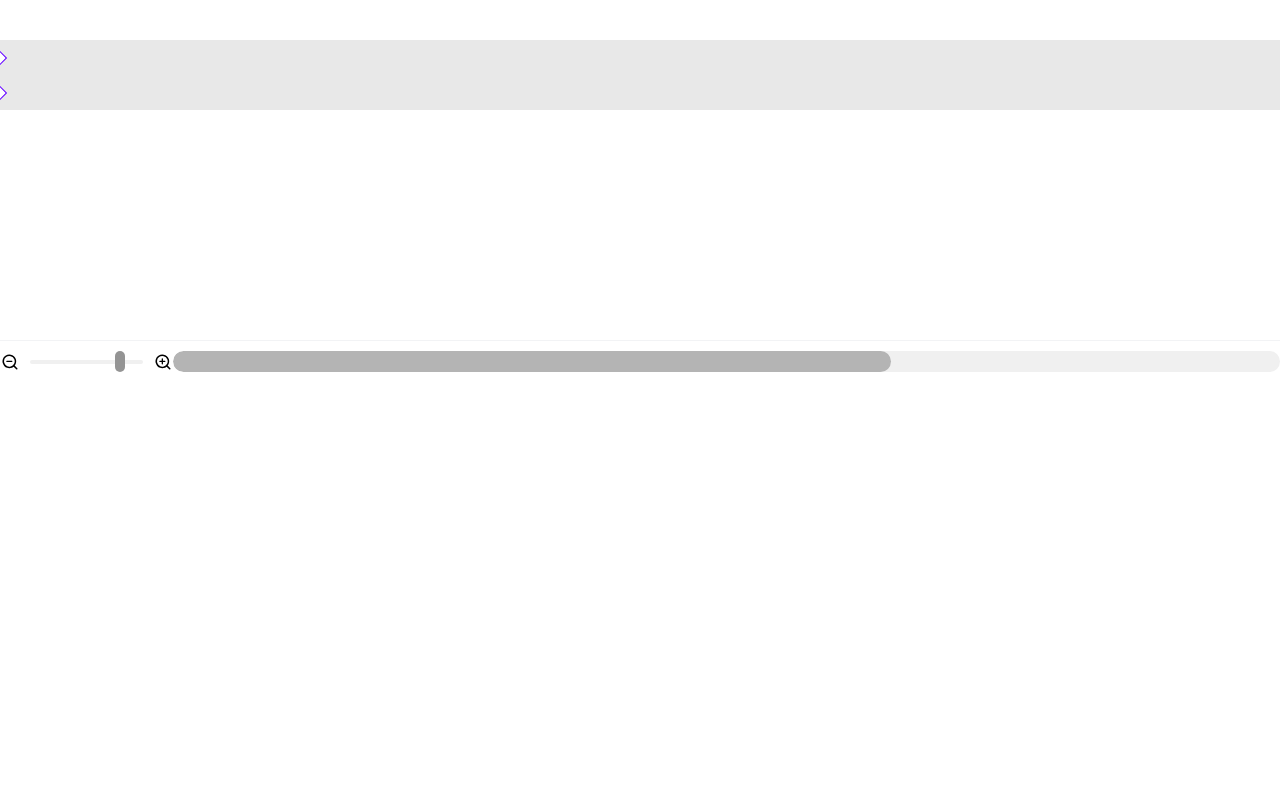
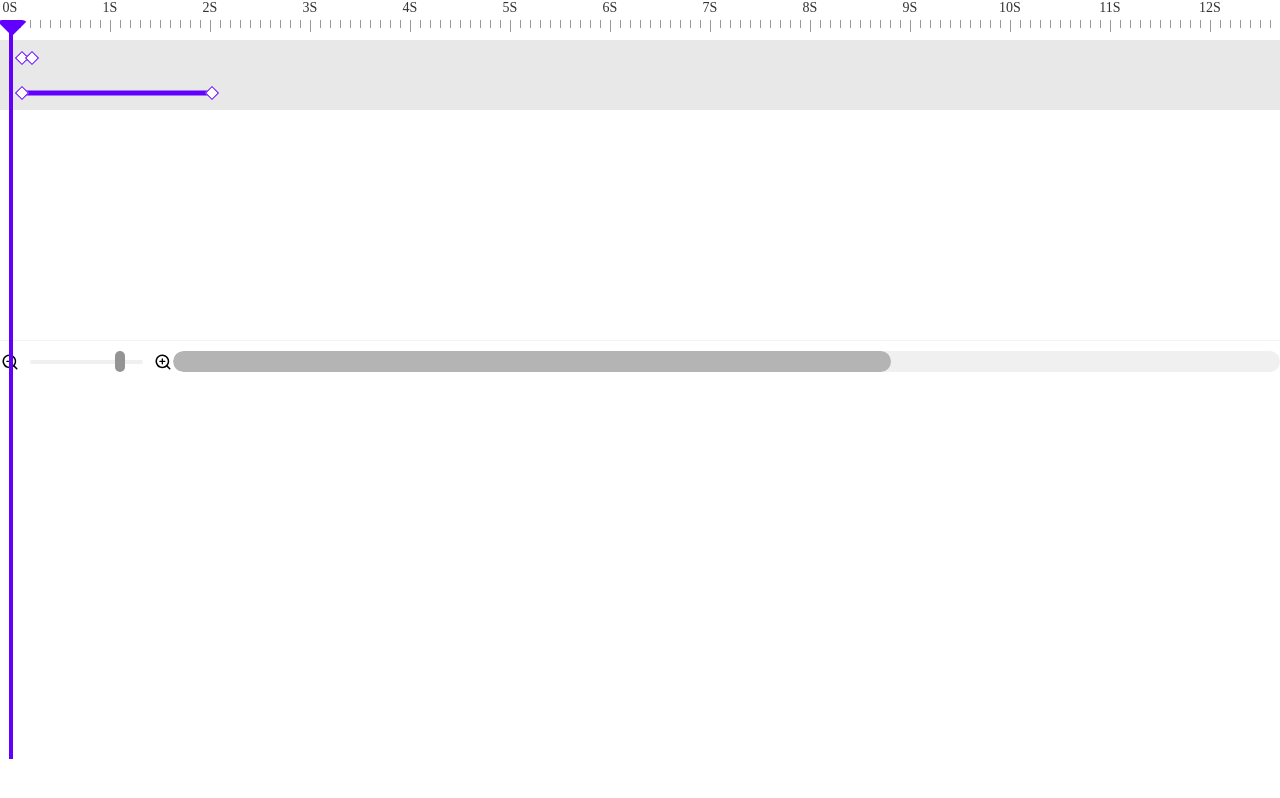
Before and after one commit to rexleimo/timeline-animation-edtior, a React (Vite) app in the folder packages/timeline-control/: page / in a window 1280 px wide. Built offline with nearby package versions, Linux system fonts and the light colour scheme.

Commit message:
添加滚动事件

```diff
--- a/packages/timeline-control/src/AnimationTimeline/AnimationFooter/Scrolling/Scrolling.tsx
+++ b/packages/timeline-control/src/AnimationTimeline/AnimationFooter/Scrolling/Scrolling.tsx
@@ -30,7 +30,7 @@ export function Scrolling() {
       setTimeout(() => {
         const control = cur.querySelector('.scrolling_control') as HTMLDivElement;
         scrolling_config.scrollWidth = control.offsetWidth;
-        setConfigValue(setConfig, scrolling_config);
+        // setConfigValue(setConfig, scrolling_config);
       }, 0);
     }
 
--- a/packages/timeline-control/src/AnimationTimeline/AnimationTimelineArea.tsx
+++ b/packages/timeline-control/src/AnimationTimeline/AnimationTimelineArea.tsx
@@ -1,24 +1,23 @@
 import './style.less';
-import React, { useEffect, useRef, useState, WheelEvent } from 'react';
+import React, { useEffect, useRef, useState, WheelEvent, UIEvent } from 'react';
 import { KeyframesArea } from './KeyframesArea';
 import { KeyframesValue } from './KeyframesValue';
-import { TimeValueMapContext } from './jotai/timeValue';
 import { clamp, throttle } from 'lodash';
 import { useAtomAnimationConfig } from '../jotai';
 import { ConfigMapKey, IScrollingConfig, ITimeLineConfig } from '../jotai/AnimationData';
 import { setConfigValue } from '../utils/setConfigValue';
 import { useGetcolumnwidth, useGetMaxCell, useGetRenderCellCount } from './utils/useGetRenderCellCount';
 import { DomUtils } from '../utils/dom';
+import { useAnimationTimeScrollLeft } from '../jotai/AnimationTimeMap';
 
 
 const throttleScrollLeft = throttle(DomUtils.setDomScrollLeft, 1000 / 24);
 export function AnimationTimelineArea() {
 
   const [config, setConfig] = useAtomAnimationConfig();
+  const [timeLineScrollLeft, setTimeLineScrollerLeft] = useAnimationTimeScrollLeft();
+
   const scrollingConfig = config[ConfigMapKey.SCROLLING] as IScrollingConfig;
-
-  const [timeMap, setTimeMap] = useState(new Map());
-  const [boxWidth, setBoxWidth] = useState(0);
 
   const getRenderCellCount = useGetRenderCellCount();
   const getMaxCell = useGetMaxCell();
@@ -80,15 +79,20 @@ export function AnimationTimelineArea() {
     }
   }, [keyframes_area_ref])
 
+  const onScroll = (ev: UIEvent<HTMLDivElement>) => {
+    const target = ev.target as HTMLDivElement;
+    const scrollLeft = target.scrollLeft;
+    setTimeLineScrollerLeft(scrollLeft);
+  }
+
 
   return (
-    <TimeValueMapContext.Provider value={{ timeMap, setTimeMap, boxWidth, setBoxWidth }}>
-      <div tabIndex={0} className='keyframes_area_box' onWheel={onWheel} ref={keyframes_area_ref}>
-        <KeyframesValue />
-        <KeyframesArea />
-      </div>
-    </TimeValueMapContext.Provider>
-
+    <div tabIndex={0} className='keyframes_area_box'
+      onScroll={onScroll}
+      onWheel={onWheel} ref={keyframes_area_ref}>
+      <KeyframesValue />
+      <KeyframesArea />
+    </div>
   );
 
 }
--- a/packages/timeline-control/src/AnimationTimeline/KeyframesRowControl.tsx
+++ b/packages/timeline-control/src/AnimationTimeline/KeyframesRowControl.tsx
@@ -3,12 +3,12 @@ import './style.less';
 import { KeyframesRowControlParams } from './types/KeyframesRowControlParams';
 import { maxBy, minBy, throttle } from 'lodash';
 import { KeyframesData } from './types/KeyframesData';
-import { TimeValueMapContext } from './jotai/timeValue';
+import { useAnimationTimeMap } from '../jotai/AnimationTimeMap';
 
 export function KeyframesRowControl(props: KeyframesRowControlParams) {
   const { zoom, keyframesInfo } = props;
 
-  const { timeMap } = useContext(TimeValueMapContext);
+  const [timeMap] = useAnimationTimeMap();
 
   const curRef = useRef<HTMLDivElement>(null);
   const controlRef = useRef<HTMLDivElement>(null);
@@ -52,7 +52,6 @@ export function KeyframesRowControl(props: KeyframesRowControlParams) {
     document.onmouseup = (e) => {
       document.onmousemove = null;
     }
-
 
   }
 
--- a/packages/timeline-control/src/AnimationTimeline/KeyframesValue.tsx
+++ b/packages/timeline-control/src/AnimationTimeline/KeyframesValue.tsx
@@ -2,22 +2,17 @@ import React, { useRef, useEffect, useState, useContext, MouseEvent, UIEvent } f
 import { KeyframesValueCell } from './KeyframesValueCell';
 import './style.less';
 import KeyframesValueParams from './types/KeyframesValueParams';
-import { ceil, throttle } from 'lodash';
-import { TimeValueMapContext } from './jotai/timeValue';
+import { ceil } from 'lodash';
 import { useAtom } from 'jotai';
 import CurClientXEvents from './jotai/curClientXEvnet';
 
 import { ConfigMapKey, IScrollingConfig, ITimeLineConfig, useAnimationData, useAtomAnimationConfig } from '../jotai/AnimationData';
 import { setConfigValue } from '../utils/setConfigValue';
-import { DomUtils } from '../utils/dom';
-import { useGetMaxCell, useGetRenderCellCount } from './utils/useGetRenderCellCount';
-
-const throttleScrollEvent = throttle((fn) => { fn() }, 500);
-
+import { useGetcolumnwidth, useGetMaxCell, useGetRenderCellCount } from './utils/useGetRenderCellCount';
+import { useAnimationTimeMap } from '../jotai/AnimationTimeMap';
 
 export function KeyframesValue(props: KeyframesValueParams) {
 
-  let { setTimeMap } = useContext(TimeValueMapContext);
   const [, setClientX] = useAtom(CurClientXEvents);
   const [config, setConfig] = useAtomAnimationConfig();
   const [tableList] = useAnimationData();
@@ -28,14 +23,14 @@ export function KeyframesValue(props: KeyframesValueParams) {
   const [max_cell, setMaxCell] = useState<number>(0);
   const getRenderCellCount = useGetRenderCellCount();
   const getMaxCell = useGetMaxCell();
+  const getColumnwidth = useGetcolumnwidth();
+  const [, setTimeMap] = useAnimationTimeMap();
 
-  const scrolling_config = config[ConfigMapKey.SCROLLING] as IScrollingConfig;
+  const scrollingConfig = config[ConfigMapKey.SCROLLING] as IScrollingConfig;
 
-  const scale_width = scrolling_config.scaleWidth;
-  const scale_split_count = scrolling_config.scaleCount;
+  const scale_split_count = scrollingConfig.scaleCount;
 
   const [rows, setRow] = useState<any[]>([]);
-
 
   useEffect(() => {
     const cur = keyframes_area_ref.current as HTMLDivElement;
@@ -53,44 +48,35 @@ export function KeyframesValue(props: KeyframesValueParams) {
 
     const count = getMaxCell();
     const page = (count - 1) / (getPageSize() + 1);
-    const clientWidth = scrolling_config.dom ? scrolling_config.dom.clientWidth : 1;
+    const clientWidth = scrollingConfig.dom ? scrollingConfig.dom.clientWidth : 1;
     const totalLen = page * clientWidth;
-    scrolling_config.length = totalLen;
+    scrollingConfig.length = totalLen;
     const targetDom = keyframes_area_ref.current as HTMLDivElement;
     targetDom.style.width = `${totalLen}px`;
-    scrolling_config.clientWidth = clientWidth;
+    scrollingConfig.clientWidth = clientWidth;
 
-    scrolling_config.page = {
-      limit: getcolumnwidth(),
+    scrollingConfig.page = {
+      limit: getColumnwidth(),
       current: 1,
       total: page
     };
-
-    setConfigValue(setConfig, scrolling_config);
-
+    setConfigValue(setConfig, scrollingConfig);
     setMaxCell(Math.floor(count));
 
-  }, [
-    config[ConfigMapKey.ZOOM_VALUE],
-    tableList.length,
-    config[ConfigMapKey.MAX_TIME],
-  ]);
-
-
+  }, [config[ConfigMapKey.ZOOM_VALUE], tableList.length, config[ConfigMapKey.MAX_TIME]]);
 
 
   const scrollLeftEffect = (screenLeft: number) => {
     const rows: any[] = [];
+    let map = new Map<number, number>();
+    const curZoom = config[ConfigMapKey.ZOOM_VALUE];
 
-    let map = new Map<number, number>();
-    const cur_zoom = config[ConfigMapKey.ZOOM_VALUE];
     const { startIdx, endIdx } = getRenderCellCount(screenLeft, max_cell);
-
     for (let idx = startIdx; idx < endIdx; idx++) {
       const showLabel = idx % scale_split_count == 0;
-      const time_idx = 1000 * cur_zoom * idx / scale_split_count;
+      const time_idx = 1000 * curZoom * idx / scale_split_count;
       const label = ceil(time_idx / 1000, 3);
-      const left = getcolumnwidth() * (idx + 1);
+      const left = getColumnwidth() * (idx + 1);
       map.set(time_idx, left + 1);
       const row = {
         showLabel,
@@ -104,19 +90,34 @@ export function KeyframesValue(props: KeyframesValueParams) {
   }
 
   useEffect(() => {
-    scrollLeftEffect(scrolling_config.scrollLeft);
-  }, [
-    config[ConfigMapKey.ZOOM_VALUE],
-    scrolling_config.scrollLeft,
-  ]);
+    scrollLeftEffect(scrollingConfig.scrollLeft);
+  }, [max_cell]);
 
-  const getcolumnwidth = () => {
-    return scale_width / scale_split_count;
-  }
+  useEffect(() => {
+    const rows: any[] = [];
+    let map = new Map<number, number>();
+    const curZoom = config[ConfigMapKey.ZOOM_VALUE];
+    const { startIdx, endIdx } = getRenderCellCount(screenLeft, max_cell);
+    for (let idx = startIdx; idx < endIdx; idx++) {
+      const showLabel = idx % scale_split_count == 0;
+      const time_idx = 1000 * curZoom * idx / scale_split_count;
+      const label = ceil(time_idx / 1000, 3);
+      const left = getColumnwidth() * (idx + 1);
+      map.set(time_idx, left + 1);
+      const row = {
+        showLabel,
+        label,
+        left
+      }
+      rows.push(row);
+    }
+    setRow(rows);
+    setTimeMap(map);
+  }, [scrollingConfig.scrollLeft])
 
   const getPageSize = () => {
     const cur = config[ConfigMapKey.TIME_LINE] as ITimeLineConfig
-    return cur.clientWidth / getcolumnwidth();
+    return cur.clientWidth / getColumnwidth();
   }
 
   const onClick = (e: MouseEvent<HTMLDivElement>) => {
@@ -126,23 +127,10 @@ export function KeyframesValue(props: KeyframesValueParams) {
     setClientX(clientX + ceil);
   }
 
-  const onScroll = (e: UIEvent<HTMLDivElement>) => {
-    const target = e.target as HTMLDivElement;
-    const curScrollLeft = target.scrollLeft;
-    const scrollRef = scroll_ref.current as HTMLDivElement;
-
-    const leftP = ceil(curScrollLeft / scrollRef.offsetWidth, 2);
-
-    throttleScrollEvent(() => {
-      setConfigValue(setConfig, scrolling_config);
-    })
-
-  }
-
   return (
 
     <div className='keyframes_values'
-      ref={keyframes_area_ref} onScroll={onScroll} onClick={onClick}>
+      ref={keyframes_area_ref} onClick={onClick}>
       <div ref={scroll_ref} >
         {
           rows.map((v, idx) => (
--- a/packages/timeline-control/src/AnimationTimeline/jotai/timeValue.ts
+++ /dev/null
@@ -1,18 +0,0 @@
-import React from "react";
-
-/**
- * @ 时间轴线上对应的时间轴
- * Map 时间线 index 时间value
- */
-export const TimeValueMapContext = React.createContext<
-  {
-    timeMap: Map<number, number>,
-    setTimeMap?: any,
-    boxWidth?: number,
-    setBoxWidth?: any
-  }
->(
-  {
-    timeMap: new Map()
-  }
-);
--- a/packages/timeline-control/src/AnimationTimelineBox/AnimationTimelineBox.tsx
+++ b/packages/timeline-control/src/AnimationTimelineBox/AnimationTimelineBox.tsx
@@ -5,6 +5,7 @@ import { useAtom } from 'jotai';
 import { AnimationData } from '../jotai/AnimationData';
 import { AnimationTimelineHeader } from '../AnimationTimelineHeader';
 import { AnimationTimeLineFooter } from '../AnimationTimeline/AnimationFooter';
+import { AnimationMoveLine } from '../AnimationTimeline/AnimationMoveLine';
 
 export function AnimationTimelineBox(props: AnimationTimelineBoxParams) {
 
@@ -21,6 +22,7 @@ export function AnimationTimelineBox(props: AnimationTimelineBoxParams) {
       <AnimationTimelineHeader />
       <AnimationTimelineArea />
       <AnimationTimeLineFooter />
+      <AnimationMoveLine />
     </>
   );
 }
--- /dev/null
+++ b/packages/timeline-control/src/jotai/AnimationTimeMap.ts
@@ -0,0 +1,12 @@
+import { atom, useAtom } from 'jotai';
+
+const AnimationTimeMap = atom<Map<number, number>>(new Map());
+const AnimationTimeScrollLeft = atom(0);
+
+export function useAnimationTimeMap() {
+  return useAtom(AnimationTimeMap);
+}
+
+export function useAnimationTimeScrollLeft() {
+  return useAtom(AnimationTimeScrollLeft);
+}
--- a/packages/timeline-control/src/utils/dom.ts
+++ b/packages/timeline-control/src/utils/dom.ts
@@ -1,5 +1,5 @@
 export namespace DomUtils {
   export function setDomScrollLeft(dom: HTMLElement, scrollLeft: number) {
-    dom.scrollBy({ left: scrollLeft });
+    dom.scrollTo({ left: scrollLeft });
   }
 }
```
Also changed, not shown: packages/timeline-control/src/AnimationTimeline/AnimationMoveLine/AnimationMoveLine.tsx (+5 -4 lines).
